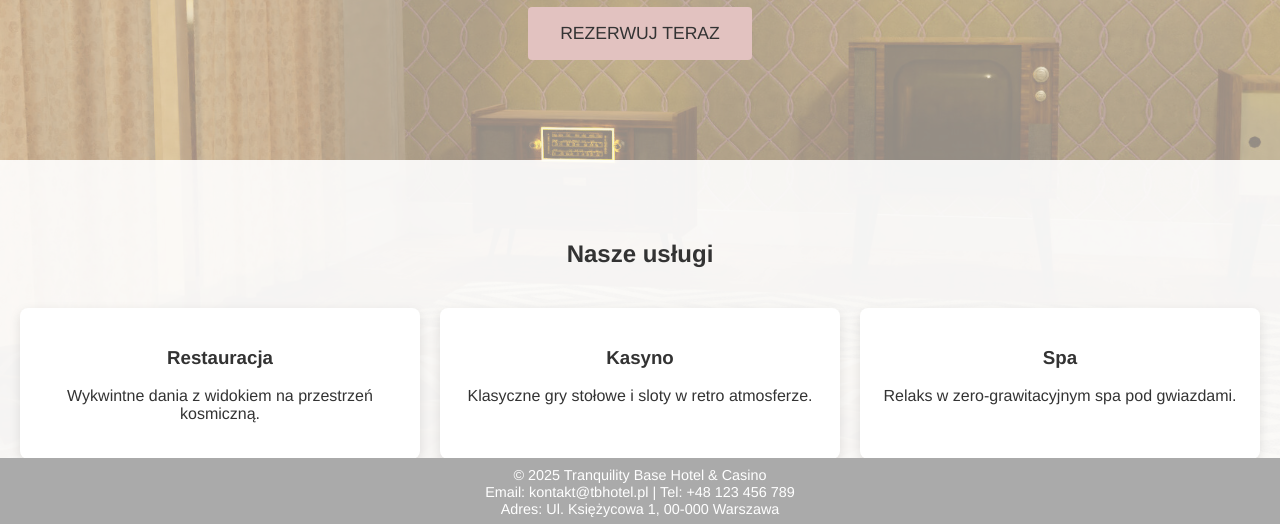
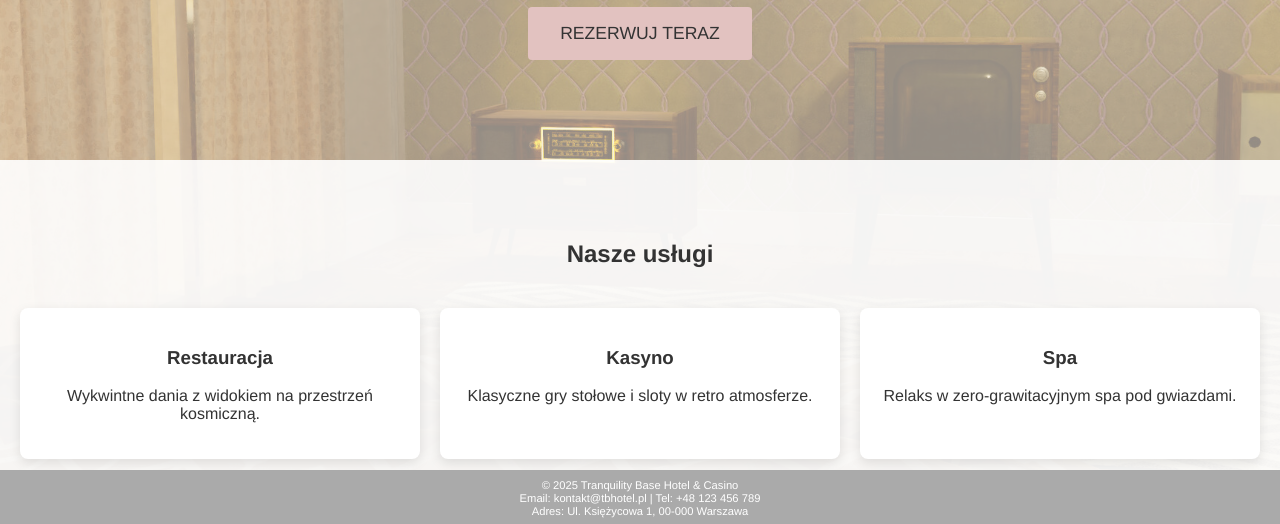
Before and after one commit to Luksziboi/Luksziboi.github.io, a plain HTML site: page index.html in a window 1280 px wide. Shown: the part 274-798 px from the top of the page. Drawn offline with Linux system fonts and the light colour scheme.

Commit message:
Update style.css

```diff
--- a/style.css
+++ b/style.css
@@ -54,7 +54,7 @@ main { z-index:2; position: relative; }
 
 
 footer { background:#333; color:#fff; padding:10px; text-align:center; }
-footer p { margin:1px 0; font-size:0.9em; }
+footer p { margin:1px 0; font-size:0.7em; }
 footer {
   position: fixed;
   bottom: 0;
```
